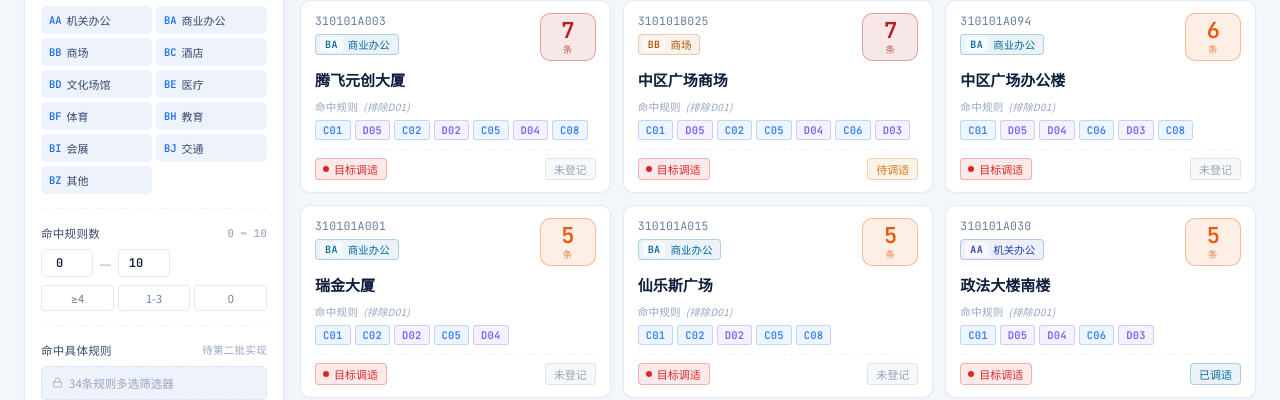
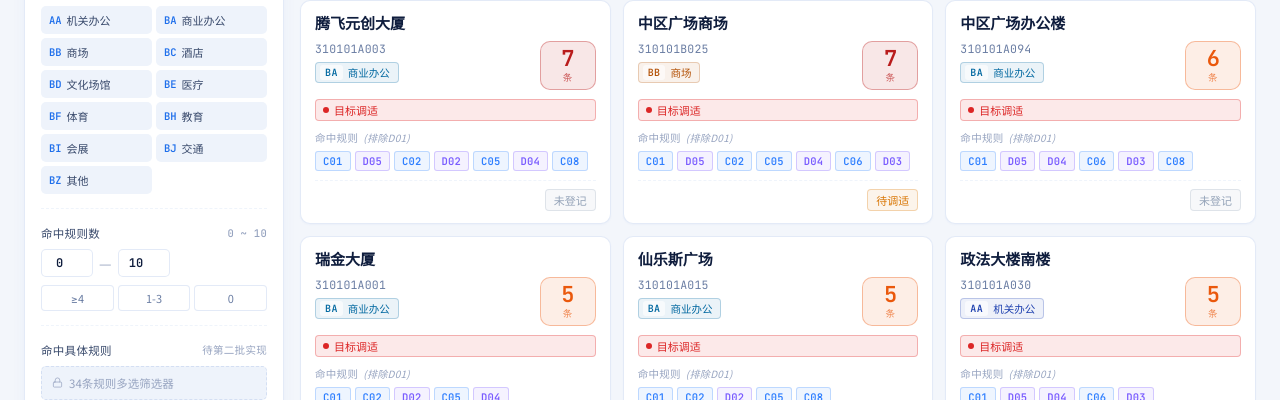
Before and after one commit to cruisetu-beep/Buildings_commissioning_vue, a Vue app: page /result in a window 1280 px wide. Shown: the part 400-800 px from the top of the page. Built offline with nearby package versions, Linux system fonts and the light colour scheme; no server answers.

Commit message:
style: 建筑卡片调整——名称移到编号上方,目标调适标签移到命中数下方

```diff
--- a/src/components/result/BuildingCard.vue
+++ b/src/components/result/BuildingCard.vue
@@ -23,6 +23,8 @@
     <div class="bld-card-corner-tl" />
     <div class="bld-card-corner-br" />
 
+    <div class="bld-card-name">{{ building.name }}</div>
+
     <div class="bld-card-top">
       <div class="bld-card-id-row">
         <span class="bld-id mono">{{ building.buildId }}</span>
@@ -31,7 +33,7 @@
       <HitCountBadge :count="building.hitCount" size="md" />
     </div>
 
-    <div class="bld-card-name">{{ building.name }}</div>
+    <CategoryStatusChip :category="building.category" />
 
     <div class="bld-card-rules">
       <div class="bld-card-rules-label">
@@ -43,7 +45,6 @@
 
     <div class="bld-card-foot">
       <div class="bld-foot-left">
-        <CategoryStatusChip :category="building.category" />
         <span v-if="building.nodeCoverage !== '完整'" class="node-warn mono" :title="`节点覆盖:${building.nodeCoverage}`">
           <Icon name="alert" :size="10" stroke="#d97706" />
           节点{{ building.nodeCoverage }}
```
